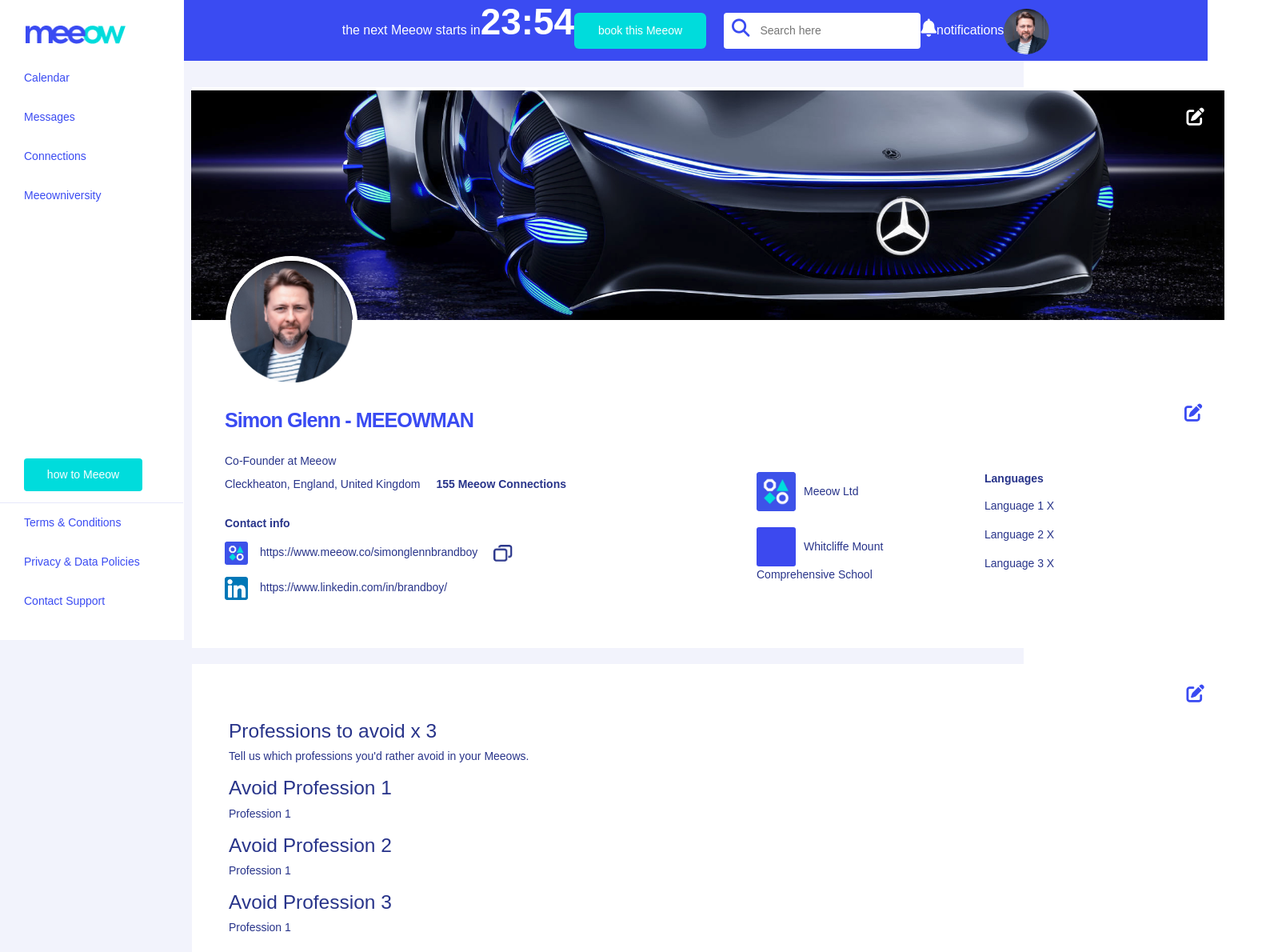
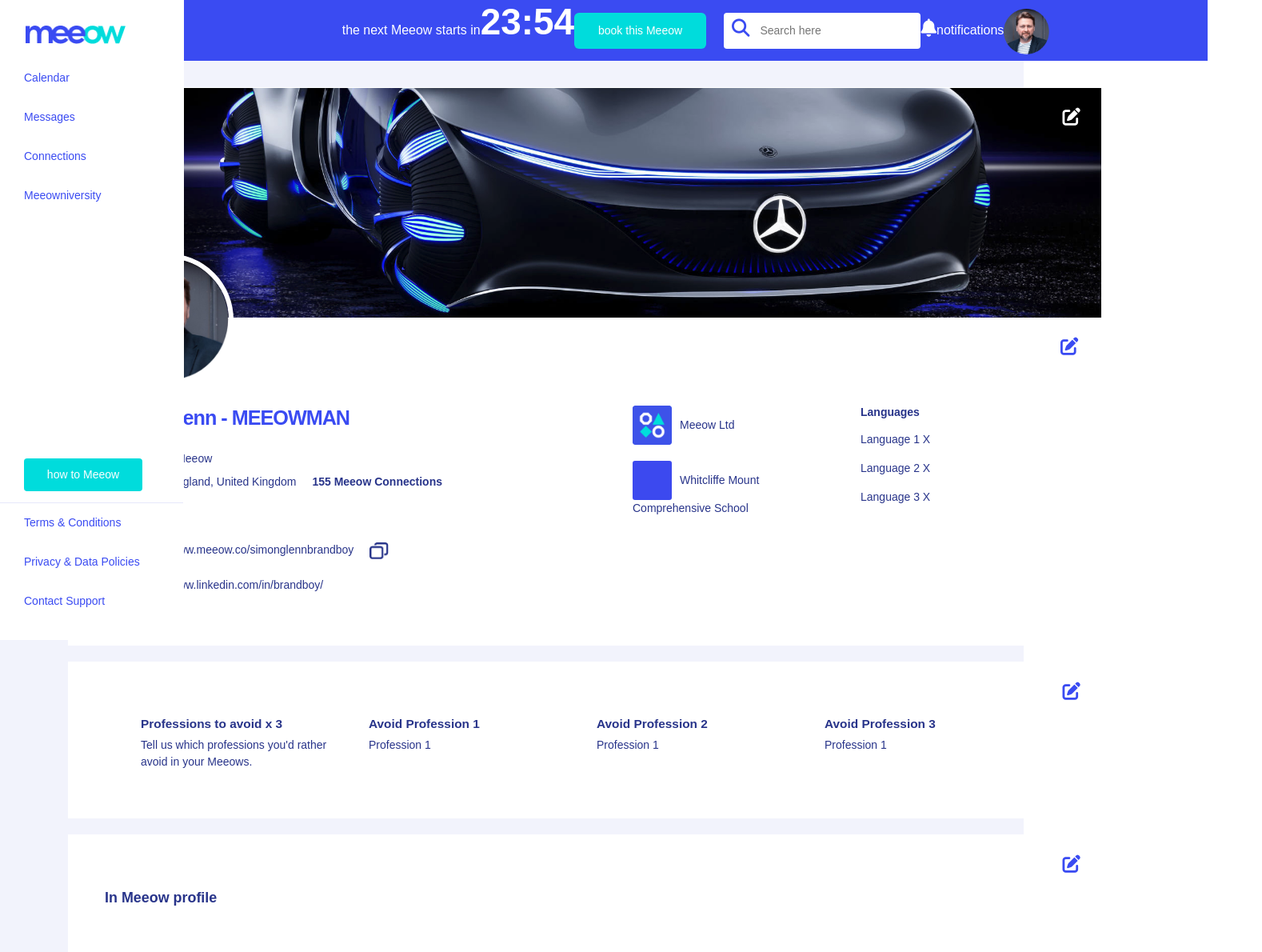
Before and after one commit to maisiemay06/profile, a React (Create React App) app: page / in a window 1280 px wide. Shown: the top 1190 px of the page at 80% size, 1578 px wide, since content can reach past the window. Built offline with nearby package versions, Linux system fonts and the light colour scheme; a web font is replaced by a local one.

Commit message:
Style avoid professions and centre page

```diff
--- a/src/App.css
+++ b/src/App.css
@@ -162,15 +162,20 @@
 }
 
 .section-title {
+  font-size: 1.28rem;
+  font-weight: 600;
+}
 
+.container {
+  width: 1292px;
 }
 
 /* PROFILE SUMMARY */
 .profile-summary .cover-img {
   width: 1292px;
   height: 287px;
-  margin-left: -47px;
-  margin-top: -64px;
+  margin-left: -46px;
+  margin-top: -67px;
 }
 
 .profile-summary .profile-img {
@@ -196,10 +201,11 @@
 .profile-summary .container {
   width: 1292px;
   margin-left: -20px;
+  margin-top: -80px;
 }
 
 .profile-summary .intro {
-  margin-top: -80px;
+
   font-size: 1rem;
   color: var(--dark-blue);
   margin-bottom: 30px;
@@ -269,3 +275,13 @@
 .profile-summary .languages li {
   margin-top: 15px;
 }
+
+/* AVOID PROFESSIONS */
+.avoid .smaller-section-title {
+  font-size: 1.1rem;
+  font-weight: 600;
+}
+
+.avoid p {
+  font-size: 1rem;
+}
--- a/src/App.js
+++ b/src/App.js
@@ -53,7 +53,7 @@
       </nav>
 
 
-      <main>
+      <main className='container'>
         <ProfileSummary />
         <AvoidProfessions />
         <InMeeowProfile />
--- a/src/AvoidProfessions.js
+++ b/src/AvoidProfessions.js
@@ -4,22 +4,26 @@
     return (
         <div className="card avoid">
           <i class="fa-solid fa-pen-to-square edit-btn"></i>
-          <div className="avoid-intro">
+          <div className="container">
+            <div className="row">
+              <div className="avoid-intro col">
                 <h3 className="smaller-section-title">Professions to avoid x 3</h3>
                 <p className="section-descrip">Tell us which professions you'd rather avoid in your Meeows.</p>
               </div>
-          <div className="avoid-profession">
+              <div className="avoid-profession col">
                 <h3 className="smaller-section-title">Avoid Profession 1</h3>
                 <p>Profession 1</p>
               </div>
-          <div className="avoid-profession">
+              <div className="avoid-profession col">
                 <h3 className="smaller-section-title">Avoid Profession 2</h3>
                 <p>Profession 1</p>
               </div>
-          <div className="avoid-profession">
+              <div className="avoid-profession col">
                 <h3 className="smaller-section-title">Avoid Profession 3</h3>
                 <p>Profession 1</p>
               </div>
             </div>
+          </div>
+        </div>
     )
 }
```
Lines whose indentation alone changed are shown as unchanged.
